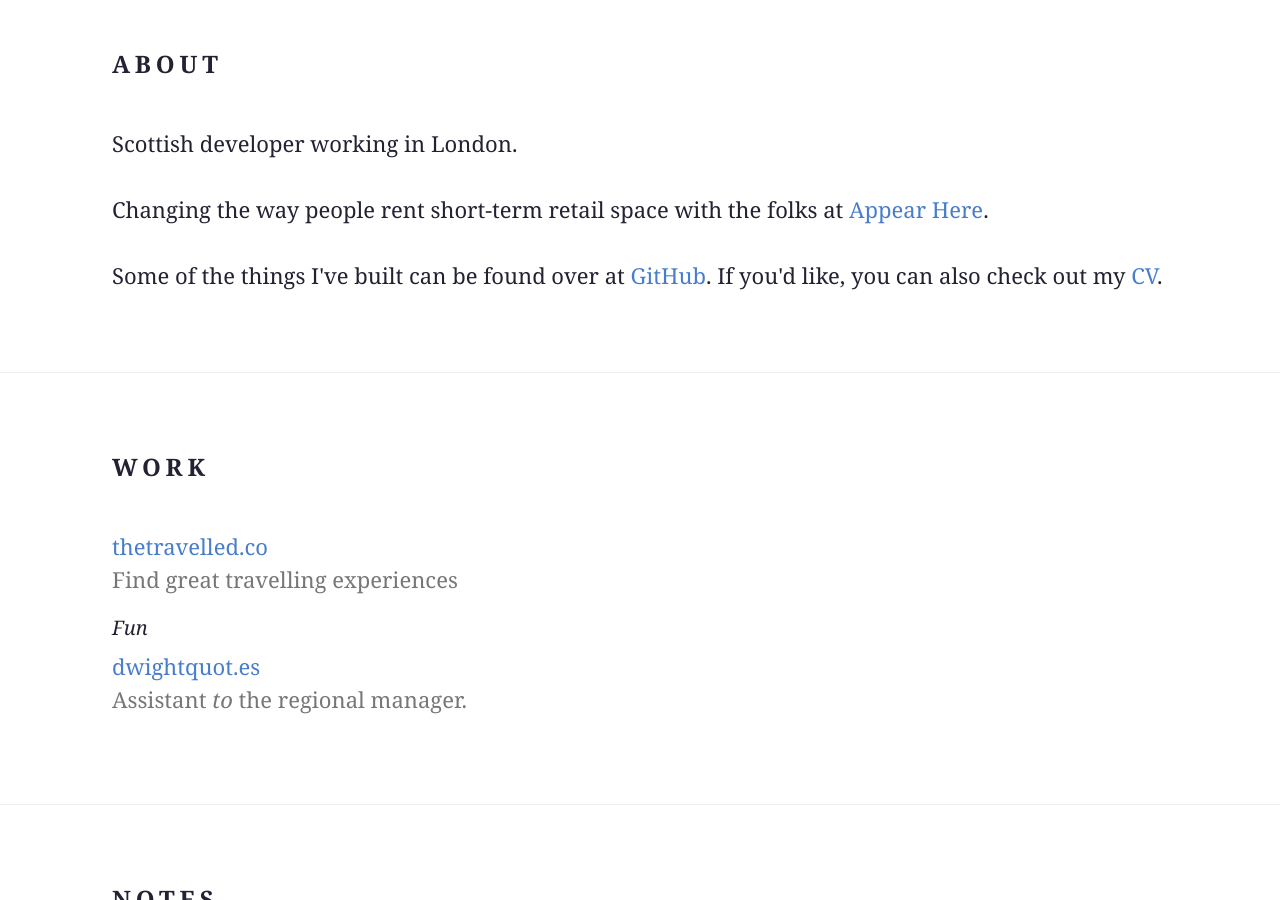
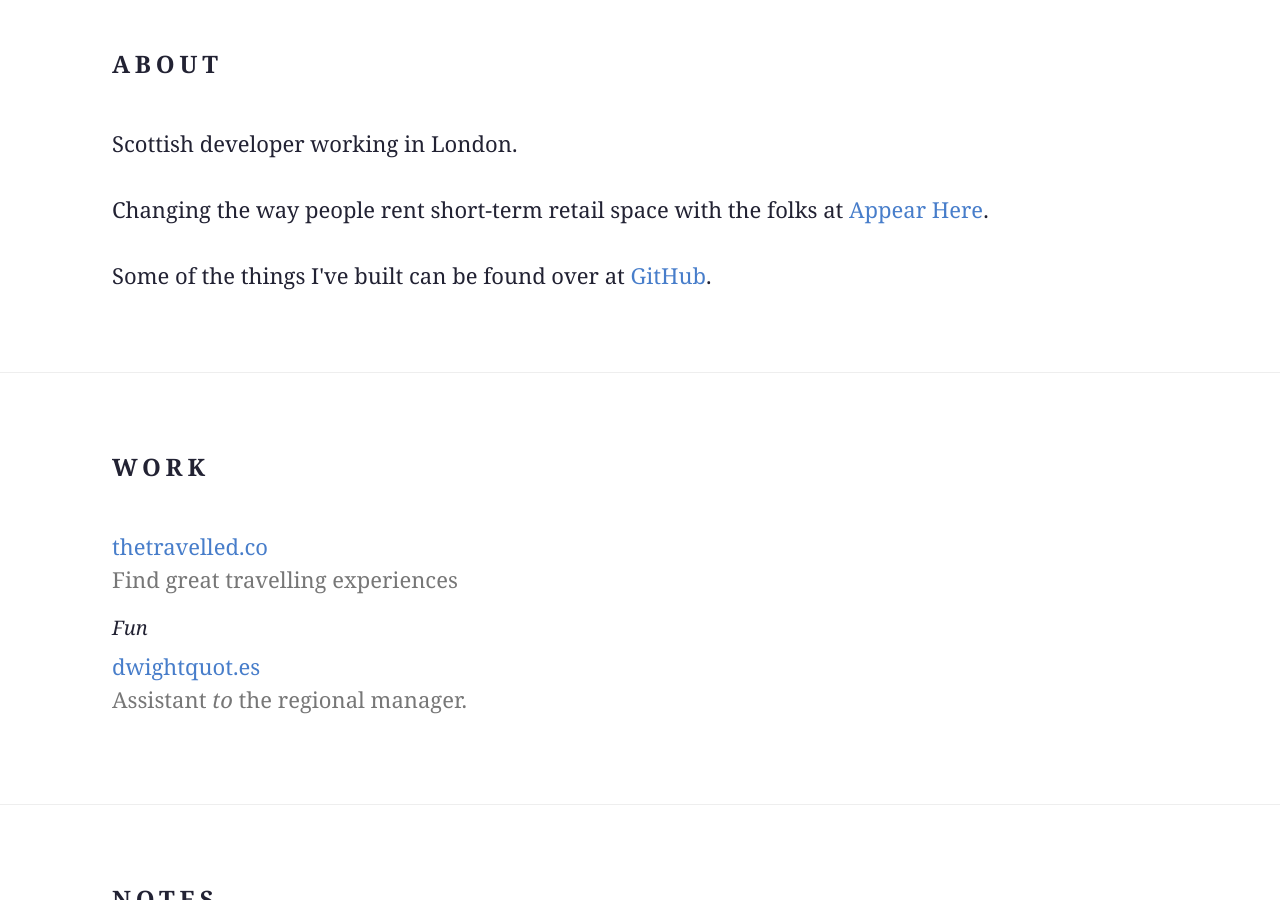
Before and after one commit to mbaird/michaelbaird.co.uk, a Jekyll site: the page built from index.html, in a window 1280 px wide and 900 px high, scrolled down 347 px. Built offline with Jekyll 4.4.1, drawn with Linux system fonts in a browser that asks for light colours.

Commit message:
Remove CV

```diff
--- a/index.html
+++ b/index.html
@@ -10,8 +10,8 @@ title:
 
   <p>Changing the way people rent short-term retail space with the folks at <a href="http://appearhere.co.uk">Appear Here</a>.</p>
 
-  <p>Some of the things I've built can be found over at <a href="https://github.com/mbaird">GitHub</a>. If you'd like, you can also check out my <a href="/static/resume.pdf">CV</a>.</p>
-
+  <p>Some of the things I've built can be found over at <a
+    href="https://github.com/mbaird">GitHub</a>.
 </section>
 
 <section>
```
Also changed, not shown: 1 other file.
